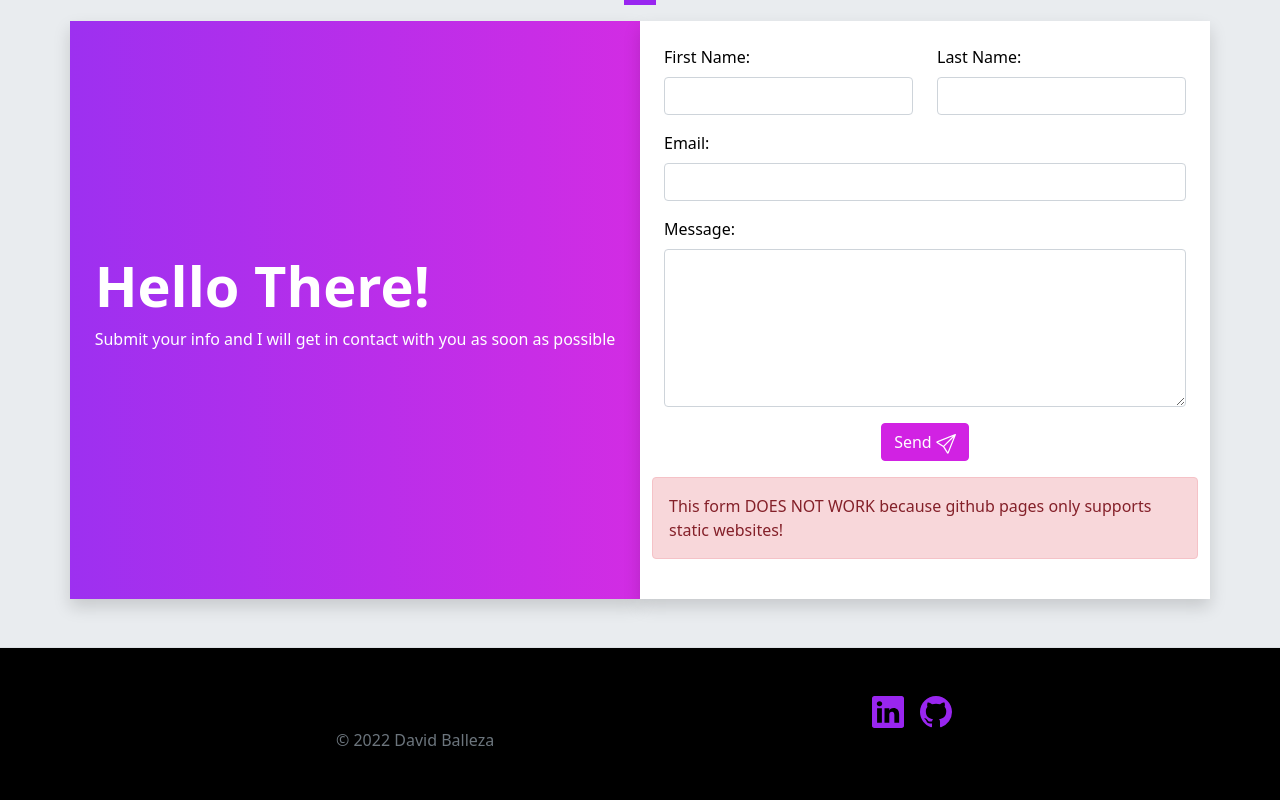
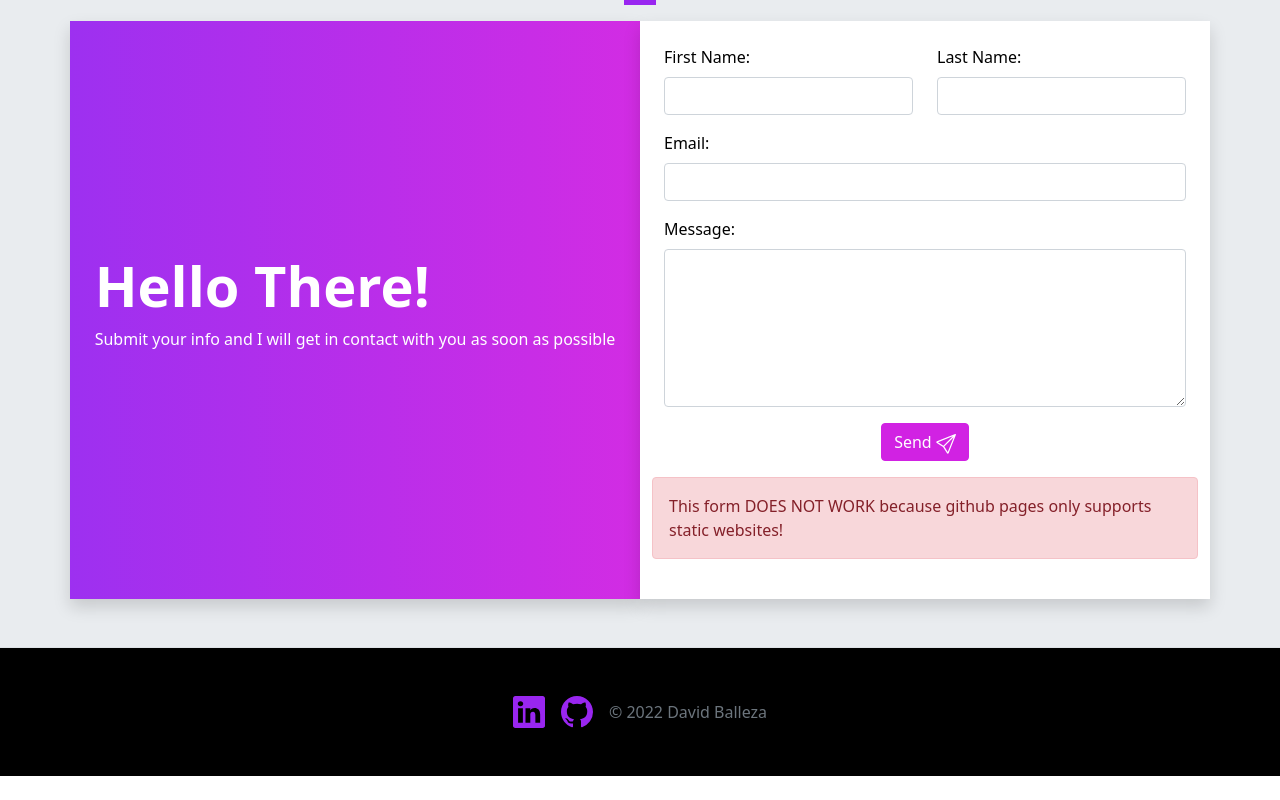
Before and after one commit to davidballezaa/portfolio, a website: page index.html in a window 1280 px wide. Shown: the part 3310-4110 px from the top of the page. After the commit the page ends 4086 px from the top, so only its background shows below. Drawn offline with Linux system fonts and the light colour scheme.

Commit message:
fix footer

```diff
--- a/index.html
+++ b/index.html
@@ -374,7 +374,7 @@
 
     <!-- FOOTER -->
     <footer class="container-fluid py-5 px-3 border-top ">
-        <ul class="nav col-md-6  list-unstyled d-flex justify-content-end align-items-center">
+        <ul class="nav list-unstyled">
             <li><a href="https://www.linkedin.com/in/davidballezaa/" target="_blank">
                     <svg xmlns="http://www.w3.org/2000/svg" width="32" height="32" fill="currentColor"
                         class="bi bi-linkedin" viewBox="0 0 16 16">
@@ -390,7 +390,7 @@
                     </svg>
                 </a></li>
         </ul>
-        <div class="col-md-6 d-flex justify-content-start align-items-center ms-3">
+        <div class="ms-3">
             <span class="text-muted">&copy; 2022 David Balleza</span>
         </div>
 
```
